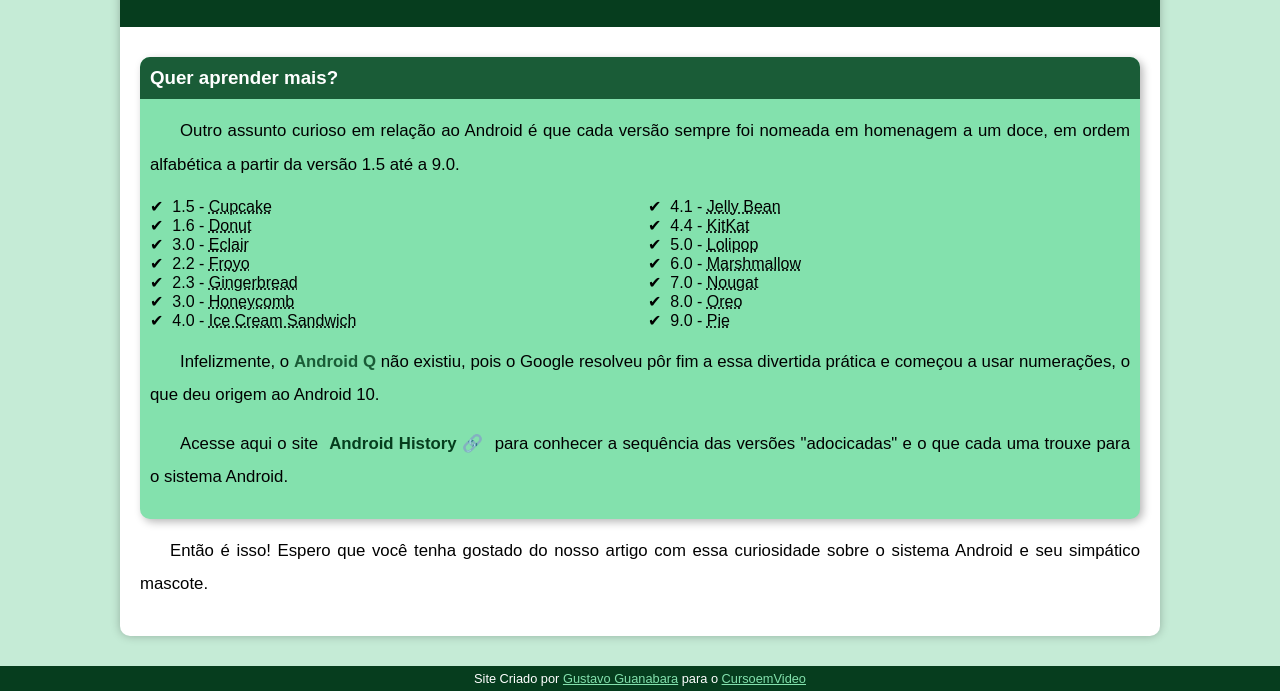
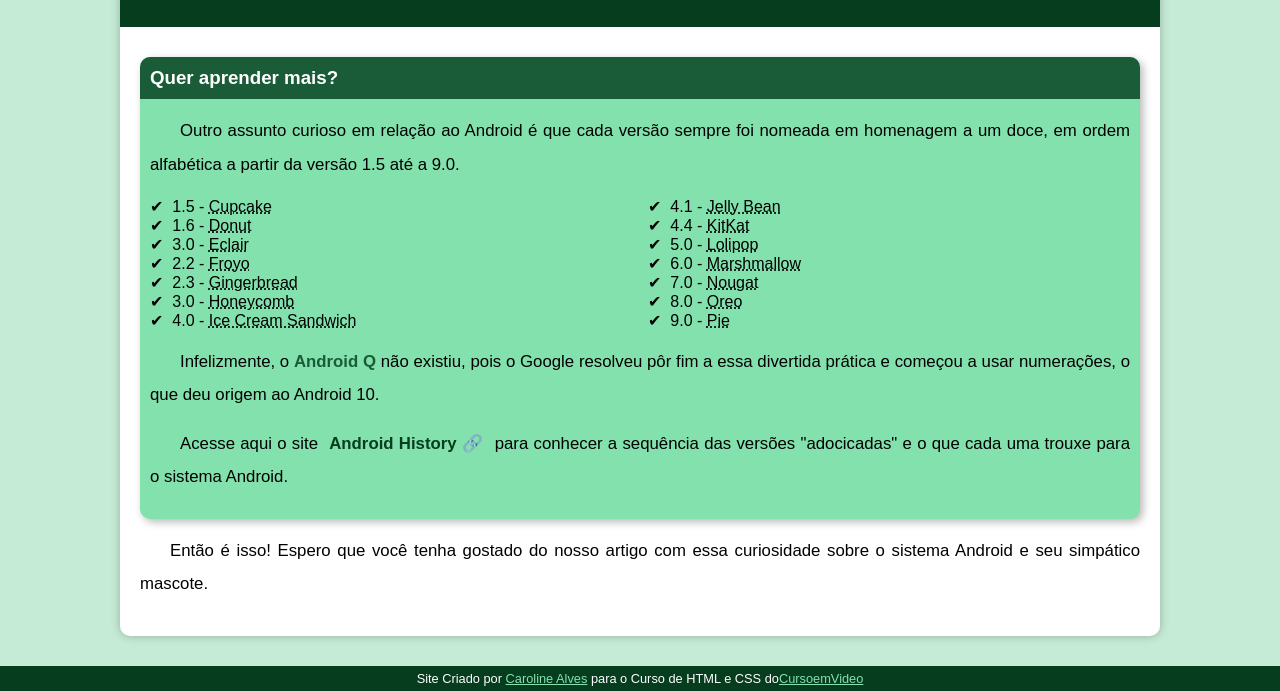
Before and after one commit to ccarolalves/projetoandroid, a plain HTML site: page index.html in a window 1280 px wide. Shown: the part 2411-3102 px from the top of the page. Drawn offline with Linux system fonts and the light colour scheme.

Commit message:
Modifiquei o footer

```diff
--- a/index.html
+++ b/index.html
@@ -82,6 +82,6 @@
             <p>Então é isso! Espero que você tenha gostado do nosso artigo com essa curiosidade sobre o sistema Android e seu simpático mascote.   </p>
         </article>
     </main>
-    <footer>Site Criado por <a href="https://github.com/gustavoguanabara" target="_blank">Gustavo Guanabara</a> para o <a href="https://www.youtube.com/@CursoemVideo">CursoemVideo</a></footer>
+    <footer>Site Criado por <a href="https://github.com/ccarolalves" target="_blank">Caroline Alves</a> para o Curso de HTML e CSS do<a href="https://www.youtube.com/@CursoemVideo">CursoemVideo</a></footer>
 </body>
 </html>
```
